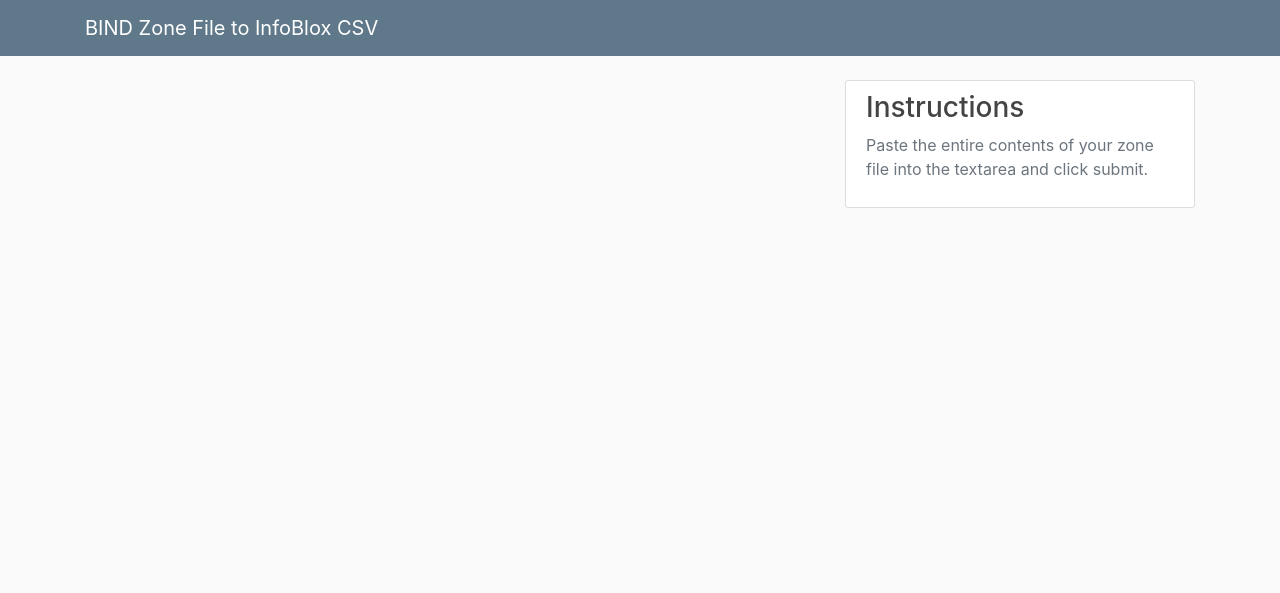
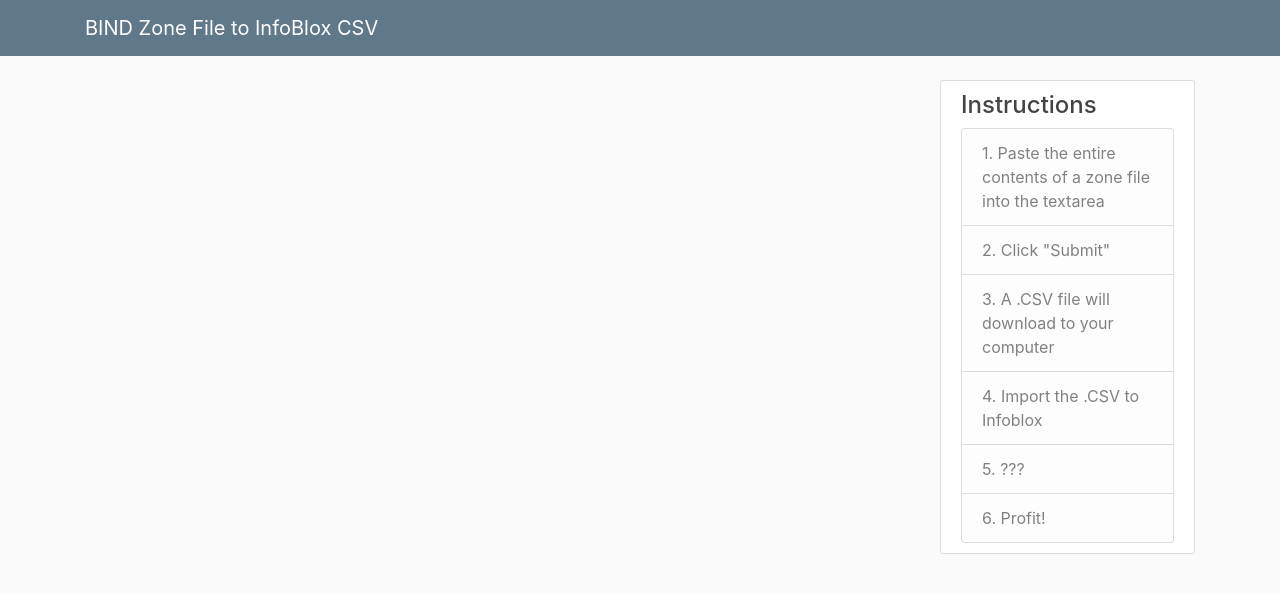
Before and after one commit to bradms98/bind2infoblox, a Flask app: template templates/layout.html in a window 1280 px wide. Shown: the top 593 px of the page. Run offline with Flask 2, Linux system fonts and the light colour scheme; the template is opened without the code that fills it, so the values that code supplies are empty; parts of the project's set-up code (start-up, migrations or seed data) failed here and were passed over; some libraries are stand-ins or nearby versions.

Commit message:
Cleaning up formatting and instructions

```diff
--- a/templates/layout.html
+++ b/templates/layout.html
@@ -22,31 +22,13 @@
             <nav class="navbar navbar-expand-md navbar-dark bg-steel fixed-top">
             <div class="container">
                 <a class="navbar-brand mr-4" href="/">BIND Zone File to InfoBlox CSV</a>
-                <button class="navbar-toggler" type="button" data-toggle="collapse" data-target="#navbarToggle" aria-controls="navbarToggle" aria-expanded="false" aria-label="Toggle navigation">
-                <span class="navbar-toggler-icon"></span>
-                </button>
-                <!--
-                    <div class="collapse navbar-collapse" id="navbarToggle">
-                    <div class="navbar-nav mr-auto">
-                        <a class="nav-item nav-link" href="/home">Home</a>
-                        <a class="nav-item nav-link" href="/about">About</a>
-                    </div>
-                -->
-                    <!-- Navbar Right Side -->
-                <!--
-                    <div class="navbar-nav">
-                        <a class="nav-item nav-link" href="/login">Login</a>
-                        <a class="nav-item nav-link" href="/register">Register</a>
-                    </div>
-                -->
-                </div>
             </div>
             </nav>
         </header>
 
         <main role="main" class="container">
             <div class="row">
-                <div class="col-md-8">
+                <div class="col-lg-9">
                 {% with messages = get_flashed_messages(with_categories=true) %}
                     {% if messages %}
                         {% for category, message in messages %}
@@ -58,18 +40,17 @@
                 {% endwith %}
                 {% block content %}{% endblock %}
                 </div>
-                <div class="col-md-4">
+                <div class="col-md-3">
                     <div class="content-section">
-                        <h3>Instructions</h3>
-                        <p class='text-muted'>Paste the entire contents of your zone file into the textarea and click submit.
-                        <!-- <ul class="list-group">
-                            <li class="list-group-item list-group-item-light">Latest Posts</li>
-                            <li class="list-group-item list-group-item-light">Announcements</li>
-                            <li class="list-group-item list-group-item-light">Calendars</li>
-                            <li class="list-group-item list-group-item-light">etc</li>
+                        <h4>Instructions</h4>
+                        <ul class="list-group">
+                            <li class="list-group-item list-group-item-light">1. Paste the entire contents of a zone file into the textarea</li>
+                            <li class="list-group-item list-group-item-light">2. Click "Submit"</li>
+                            <li class="list-group-item list-group-item-light">3. A .CSV file will download to your computer</li>
+                            <li class="list-group-item list-group-item-light">4. Import the .CSV to Infoblox</li>
+                            <li class="list-group-item list-group-item-light">5. ???</li>
+                            <li class="list-group-item list-group-item-light">6. Profit!</li>
                         </ul>
-                        -->
-                        </p>
                     </div>
                 </div>
             </div>
```
